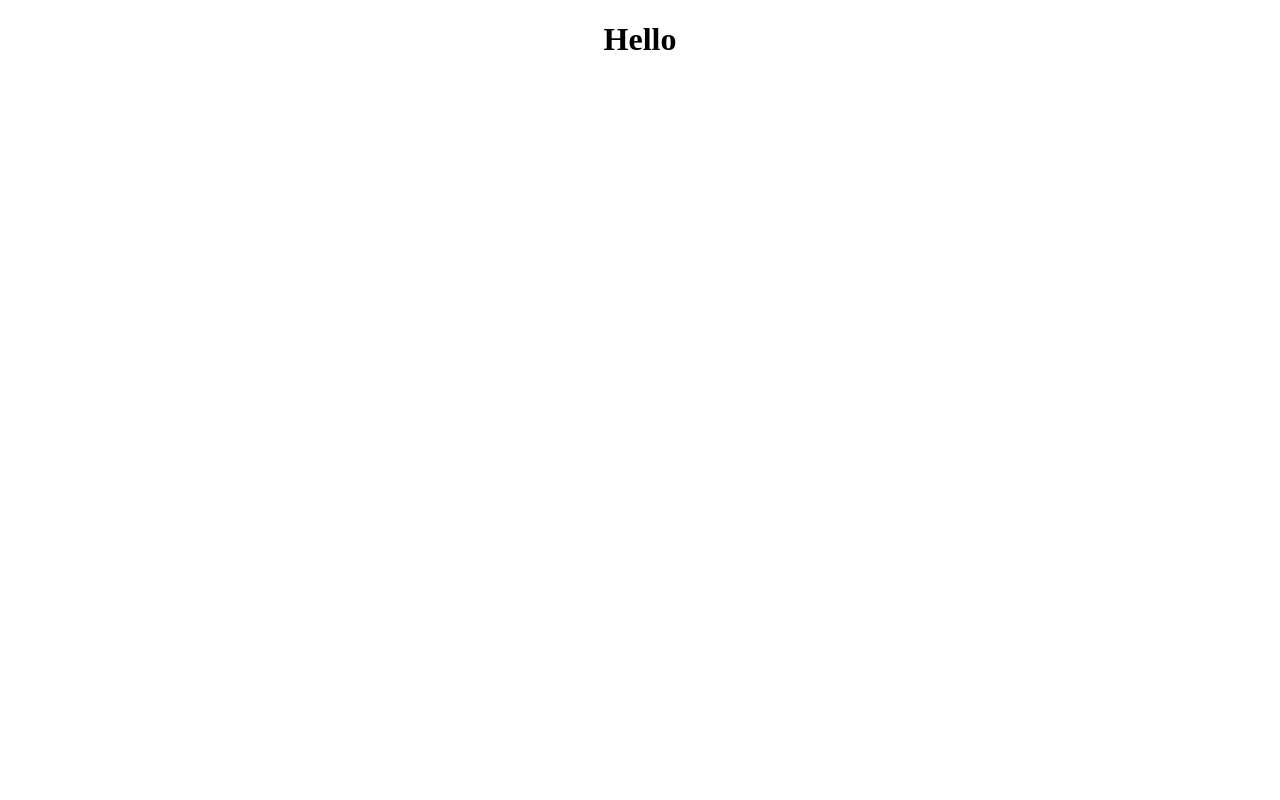
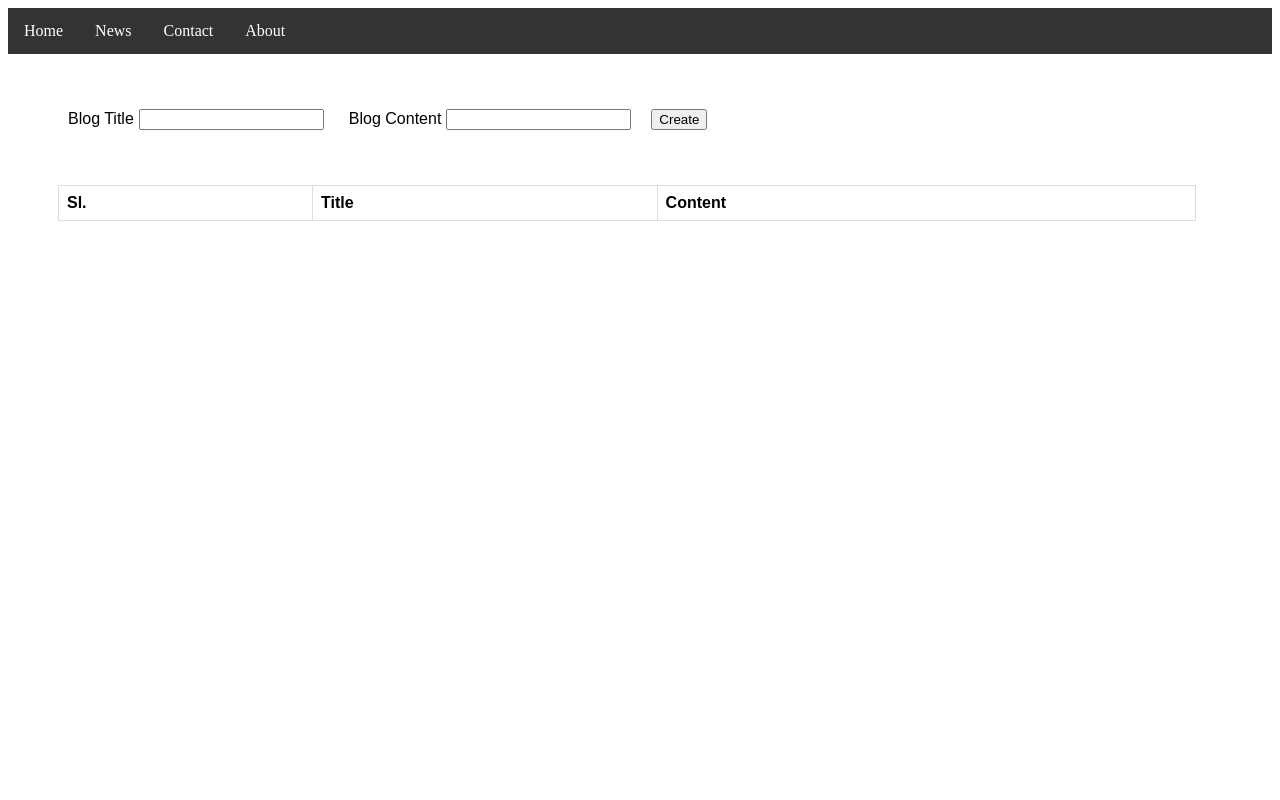
Before and after one commit to rijans/endless-enigma, a React (Create React App) app: page / in a window 1280 px wide. Shown: the top 800 px of the page. Built offline with nearby package versions, Linux system fonts and the light colour scheme.

Commit message:
Finised Initial blog

```diff
--- a/src/App.css
+++ b/src/App.css
@@ -1,38 +1,69 @@
-.App {
-  text-align: center;
+/*Header Nav CSS*/
+ul {
+    list-style-type: none;
+    margin: 0;
+    padding: 0;
+    overflow: hidden;
+    background-color: #333;
 }
 
-.App-logo {
-  height: 40vmin;
-  pointer-events: none;
+li {
+    float: left;
 }
 
-@media (prefers-reduced-motion: no-preference) {
-  .App-logo {
-    animation: App-logo-spin infinite 20s linear;
-  }
+li a {
+    display: block;
+    color: white;
+    text-align: center;
+    padding: 14px 16px;
+    text-decoration: none;
 }
 
-.App-header {
-  background-color: #282c34;
-  min-height: 100vh;
-  display: flex;
-  flex-direction: column;
-  align-items: center;
-  justify-content: center;
-  font-size: calc(10px + 2vmin);
-  color: white;
+li a:hover {
+    background-color: #111;
 }
 
-.App-link {
-  color: #61dafb;
+/*Footer*/
+.footer {
+    position: relative;
+    min-height: 85vh;
 }
 
-@keyframes App-logo-spin {
-  from {
-    transform: rotate(0deg);
-  }
-  to {
-    transform: rotate(360deg);
-  }
+.footer-content {
+    position: absolute;
+    bottom: 0;
+    left: 0;
 }
+
+/*Table CSS*/
+table {
+    font-family: arial, sans-serif;
+    border-collapse: collapse;
+    width: 90%;
+    margin: 50px;
+}
+
+td, th {
+    border: 1px solid #dddddd;
+    text-align: left;
+    padding: 8px;
+}
+
+tr:nth-child(even) {
+    background-color: #dddddd;
+}
+
+/*Table CSS*/
+form {
+    font-family: arial, sans-serif;
+    border-collapse: collapse;
+    width: 90%;
+    margin: 50px;
+}
+
+label{
+    margin: 10px;
+}
+input{
+    margin: 5px;
+}
--- a/src/App.js
+++ b/src/App.js
@@ -1,12 +1,13 @@
 import logo from './logo.svg';
 import './App.css';
+import BlogHome from './Blog/BlogHome'
 
 function App() {
-  return (
-    <div className="App">
-      <h1>Hello</h1>
-    </div>
-  );
+    return (
+        <div className="App">
+            <BlogHome/>
+        </div>
+    );
 }
 
 export default App;
--- /dev/null
+++ b/src/Blog/BlogHome.jsx
@@ -0,0 +1,17 @@
+import React from 'react';
+import Header from '../Home/Header';
+import Footer from '../Home/Footer';
+import BlogListAndForm from "./BlogListAndForm";
+
+
+function BlogHome(props) {
+    return (
+        <div>
+            <Header/>
+            <BlogListAndForm/>
+            <Footer/>
+        </div>
+    );
+}
+
+export default BlogHome;
--- /dev/null
+++ b/src/Blog/BlogListAndForm.jsx
@@ -0,0 +1,64 @@
+import React, {useState} from 'react';
+
+
+function BlogListAndForm(props) {
+    const [title, setTitle] = useState('');
+    const [content, setContent] = useState('');
+    const [blogList, setBlogList] = useState([])
+
+
+    const handleFormChange = (e) => {
+        // console.log(e.target.name);
+        if (e.target.name === 'title') {
+            setTitle(e.target.value);
+        } else {
+            setContent(e.target.value);
+        }
+    }
+    const handleFormSubmit = (e) => {
+        e.preventDefault();
+        const newBlogList = [...blogList, {
+            title: title,
+            content: content
+        }];
+        setBlogList(newBlogList);
+    }
+
+    return (
+        <div>
+            <form onSubmit={handleFormSubmit}>
+                <label>
+                    Blog Title
+                    <input type="text" name="title" value={title} onChange={handleFormChange}/>
+                </label>
+                <label>
+                    Blog Content
+                    <input type="text" name="content" value={content} onChange={handleFormChange}/>
+                </label>
+                <input type="submit" value="Create"/>
+            </form>
+            <table>
+                <tbody>
+                <tr>
+                    <th>Sl.</th>
+                    <th>Title</th>
+                    <th>Content</th>
+                    {/*<th>Date</th>*/}
+                </tr>
+                {
+                    blogList.map((blog, blogIdx) =>
+                        <tr key={blogIdx}>
+                            <td>{blogIdx}</td>
+                            <td>{blog.title}</td>
+                            <td>{blog.content}</td>
+                            {/*<td>{blog.date}</td>*/}
+                        </tr>
+                    )
+                }
+                </tbody>
+            </table>
+        </div>
+    );
+}
+
+export default BlogListAndForm;
--- /dev/null
+++ b/src/Home/Footer.jsx
@@ -0,0 +1,14 @@
+import React from 'react';
+import '../App.css'
+
+function Footer(props) {
+    return (
+        <div className="footer">
+            <div className="footer-content">
+                Copyright © 2022 React Enigma
+            </div>
+        </div>
+    );
+}
+
+export default Footer;
--- /dev/null
+++ b/src/Home/Header.jsx
@@ -0,0 +1,17 @@
+import React from 'react';
+import '../App.css'
+
+function Header(props) {
+    return (
+        <div>
+            <ul>
+                <li><a className="active" href="#home">Home</a></li>
+                <li><a href="#news">News</a></li>
+                <li><a href="#contact">Contact</a></li>
+                <li><a href="#about">About</a></li>
+            </ul>
+        </div>
+    );
+}
+
+export default Header;
```
Also changed, not shown: src/Blog/BlogList.jsx (added, +51 -0 lines), src/Blog/NewBlogForm.jsx (added, +22 -0 lines), src/Inputs/Button.js (added, +9 -0 lines).
